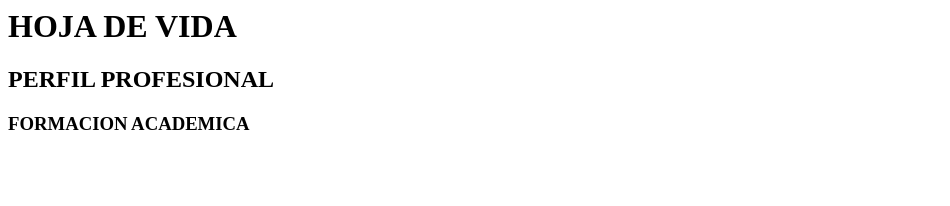
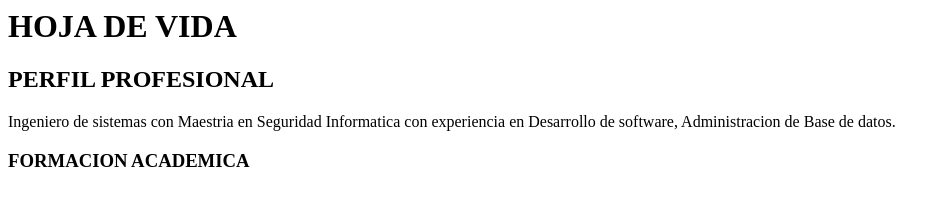
Before and after one commit to NARIASS2023/Productosonline2023, a plain HTML site: page index.html in a window 1280 px wide. Shown: the whole page, without its empty margins (0-950 px from the left). Drawn offline with Linux system fonts and the light colour scheme.

Commit message:
Update index.html

```diff
--- a/index.html
+++ b/index.html
@@ -5,6 +5,11 @@
      <body>
        <h1> HOJA DE VIDA </h1>
        <h2> PERFIL PROFESIONAL</h2>
+       <p>
+        Ingeniero de sistemas  con Maestria en  Seguridad Informatica
+        con experiencia en  Desarrollo de  software,
+        Administracion de Base de datos.
+       </p>
        <h3> FORMACION ACADEMICA </h3>
      </body>
 </html>
```
